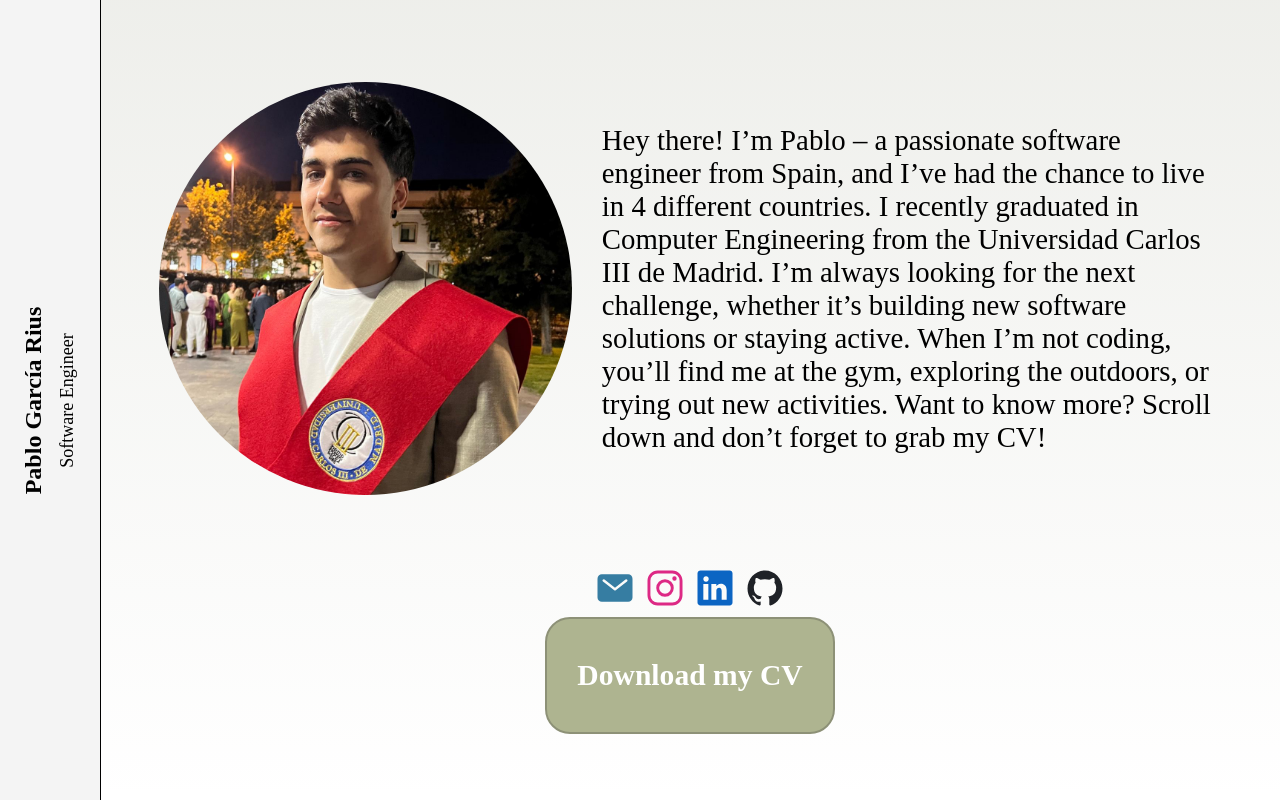
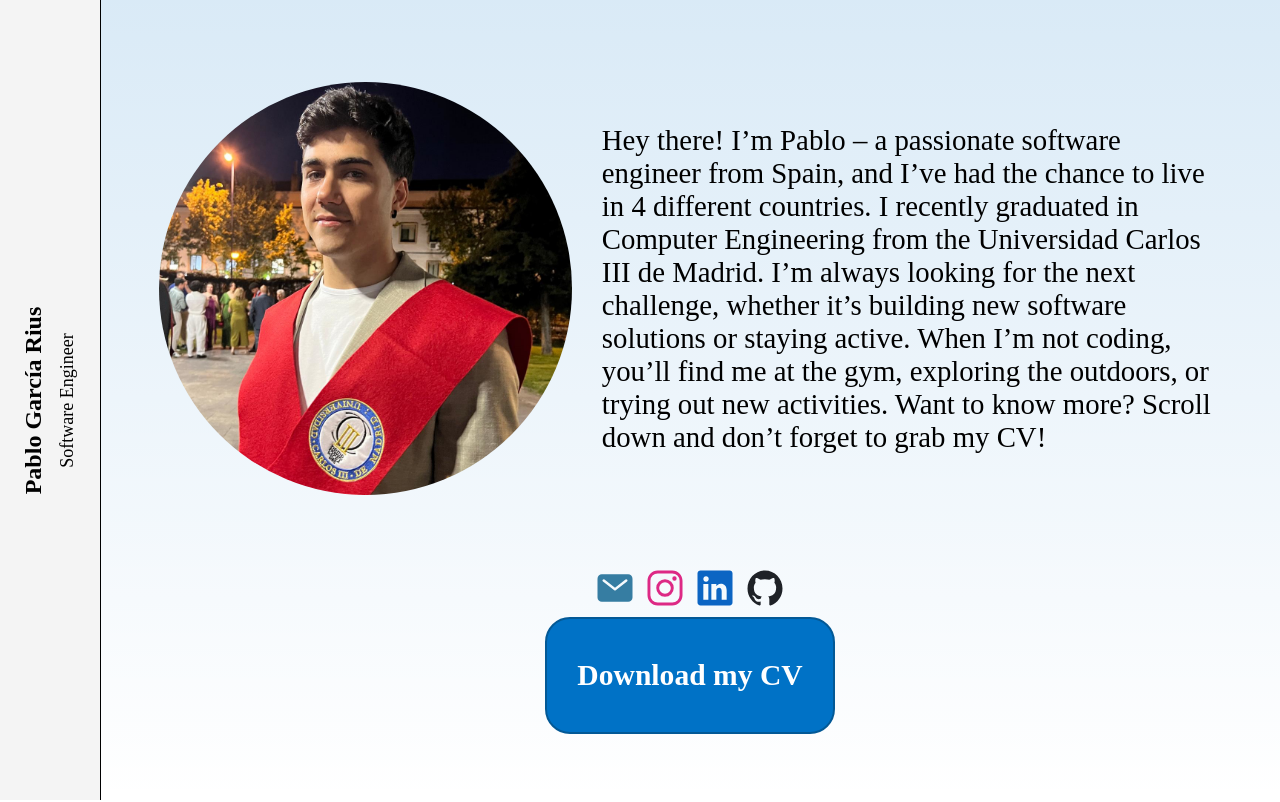
Before and after one commit to PabloRius/Portfolio, a React (Vite) app: page / in a window 1280 px wide. Shown: the top 802 px of the page. Built offline with nearby package versions, Linux system fonts and the light colour scheme.

Commit message:
Brand color applied

```diff
--- a/src/styles/App.css
+++ b/src/styles/App.css
@@ -15,12 +15,12 @@
 }
 
 :root {
-  --main-green: #aeb490;
-  --main-green-light: #f1f3e8;
-  --main-green-dark: #8d9177;
-  --main-green-shade2: #8d917726;
-  --main-green-shade1: #8d917712;
-  --main-green-shade0: #8d917700;
+  --main-green: #0072c6;
+  --main-green-light: #d3ecfe;
+  --main-green-dark: #035996;
+  --main-green-shade2: #0072c626;
+  --main-green-shade1: #0072c612;
+  --main-green-shade0: #0072c600;
 }
 
 .App {
```
